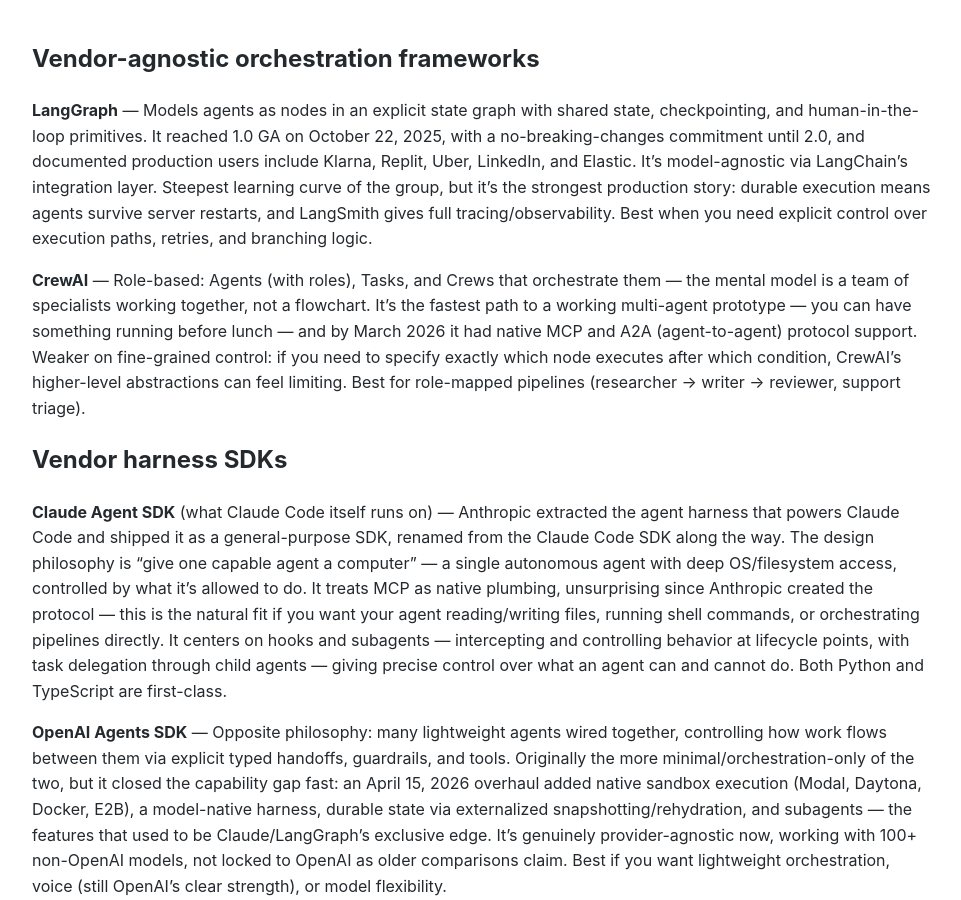
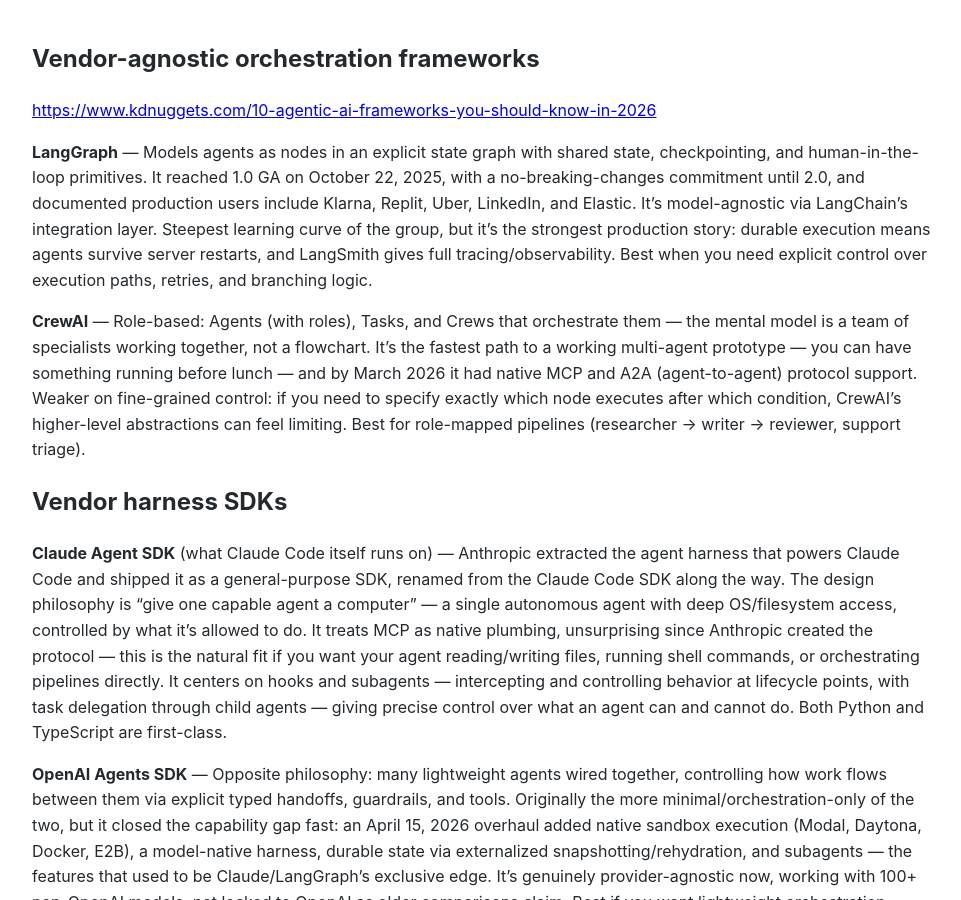
Before and after one commit to Michael-Lubinsky/michael-lubinsky.github.com, a Jekyll site: the page built from ml/harness.md, in a window 1280 px wide and 900 px high. Shown: the whole window, without its empty margins (158-1119 px from the left). Built offline with Jekyll 4.4.1, drawn with Linux system fonts in a browser that asks for light colours; our own code applies the rules of GitHub Pages for plain Markdown files.

```diff
--- a/ml/harness.md
+++ b/ml/harness.md
@@ -1,5 +1,8 @@
+
 
 ## Vendor-agnostic orchestration frameworks
+
+<https://www.kdnuggets.com/10-agentic-ai-frameworks-you-should-know-in-2026>
 
 **LangGraph** — Models agents as nodes in an explicit state graph with shared state, checkpointing, and human-in-the-loop primitives. It reached 1.0 GA on October 22, 2025, with a no-breaking-changes commitment until 2.0, and documented production users include Klarna, Replit, Uber, LinkedIn, and Elastic. It's model-agnostic via LangChain's integration layer. Steepest learning curve of the group, but it's the strongest production story: durable execution means agents survive server restarts, and LangSmith gives full tracing/observability. Best when you need explicit control over execution paths, retries, and branching logic.
 
```
